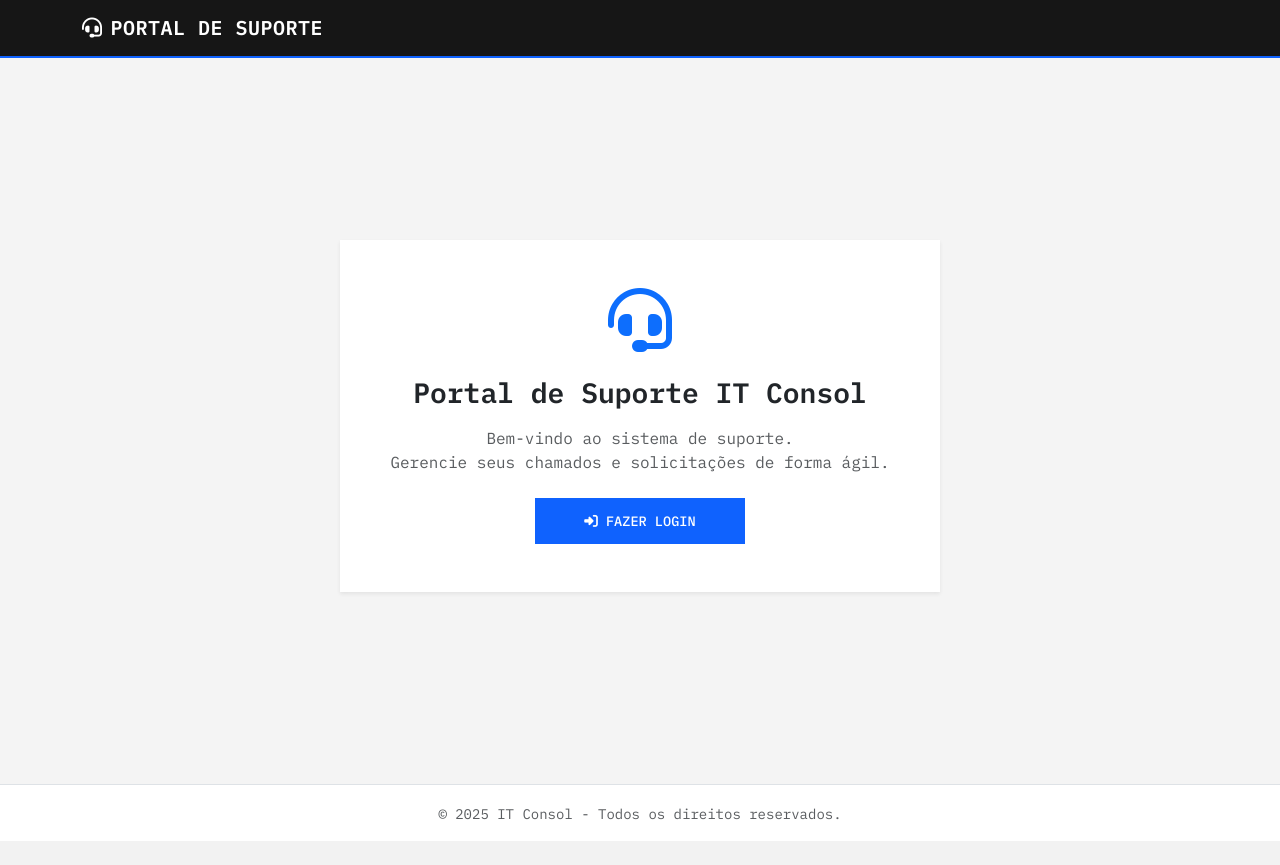
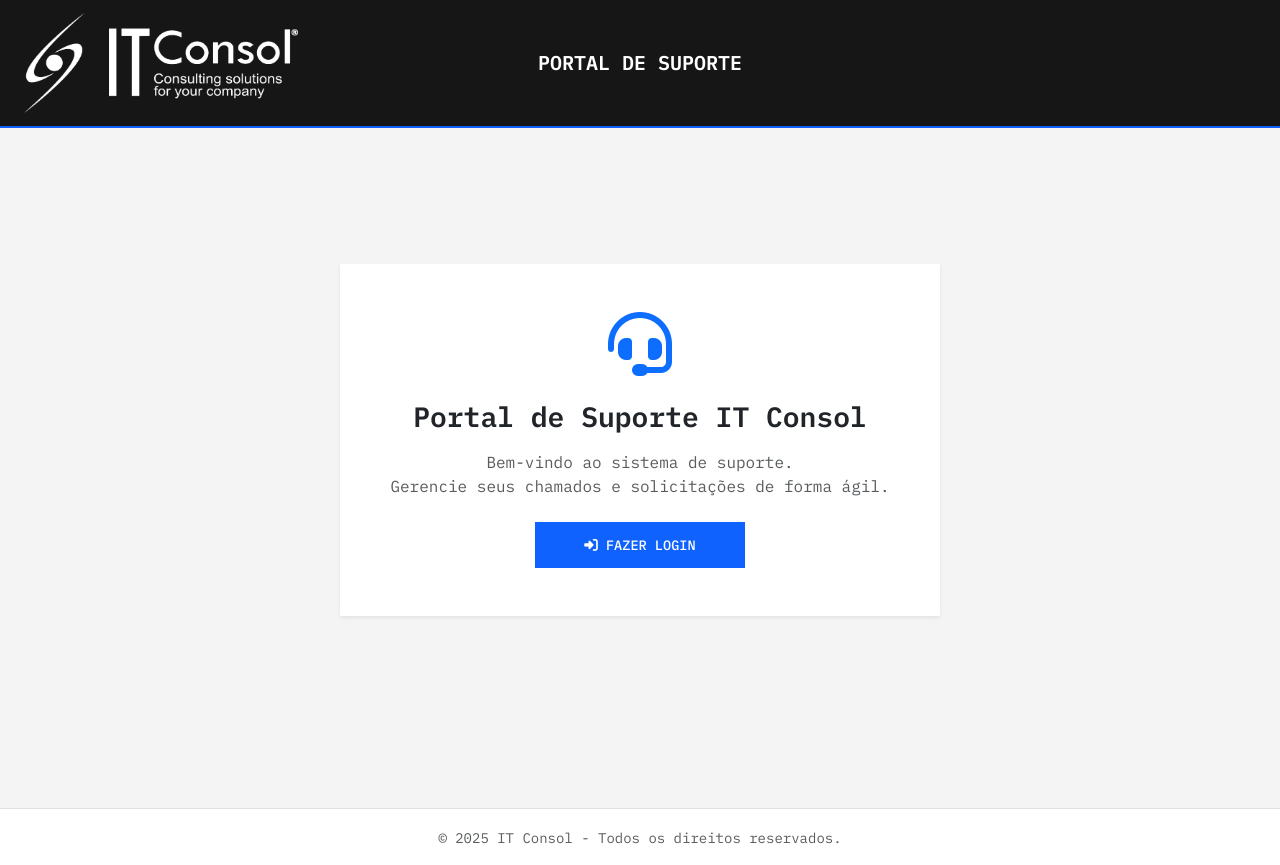
Before and after one commit to Gustavo-Falci/portal_suporte_maximo, a Django app: page / in a window 1280 px wide. Before the commit the page ends 841 px from the top, so only its background shows below. Run offline with Django 5.2, Linux system fonts and the light colour scheme.

Commit message:
Alterações na UI

```diff
--- a/tickets/templates/tickets/base.html
+++ b/tickets/templates/tickets/base.html
@@ -19,10 +19,15 @@
 <body>
 
     <nav class="navbar navbar-expand-lg navbar-dark bg-dark-ibm fixed-top">
-        <div class="container">
-            <a class="navbar-brand fw-bold" href="{% url 'pagina_inicial' %}">
-                <i class="fa-solid fa-headset me-2"></i>PORTAL DE SUPORTE
+        <div class="container-fluid px-4">
+            <a class="navbar-brand fw-bold d-flex align-items-center" href="{% url 'pagina_inicial' %}">
+                <img src="{% static 'tickets/img/ITCONSOL.png' %}" alt="Logo" class="me-3" style="height: 100px; width: auto;">
             </a>
+
+            <div class="position-absolute top-50 start-50 translate-middle d-none d-md-block">
+                <span class="text-white fw-bold fs-5 tracking-wide">PORTAL DE SUPORTE</span>
+            </div>
+
             {% if user.is_authenticated %}
             <button class="navbar-toggler" type="button" data-bs-toggle="collapse" data-bs-target="#navbarNav">
                 <span class="navbar-toggler-icon"></span>
@@ -46,7 +51,7 @@
         </div>
     </nav>
 
-    <main class="container mt-5 pt-5 mb-5">
+    <main class="container mb-5" style="padding-top: 120px;">
         {% if messages %}
             <div class="row justify-content-center mt-4">
                 <div class="col-md-8">
--- a/tickets/templates/tickets/login.html
+++ b/tickets/templates/tickets/login.html
@@ -29,7 +29,7 @@
             </form>
 
             <div class="text-center mt-4">
-                <small class="text-muted">Esqueceu a senha? Contate o suporte interno.</small>
+                <small class="text-muted">Esqueceu a senha? Contate o suporte suportebr@itconsol.com</small>
             </div>
         </div>
     </div>
```
Also changed, not shown: tickets/static/tickets/img/ITCONSOL.png (added).
